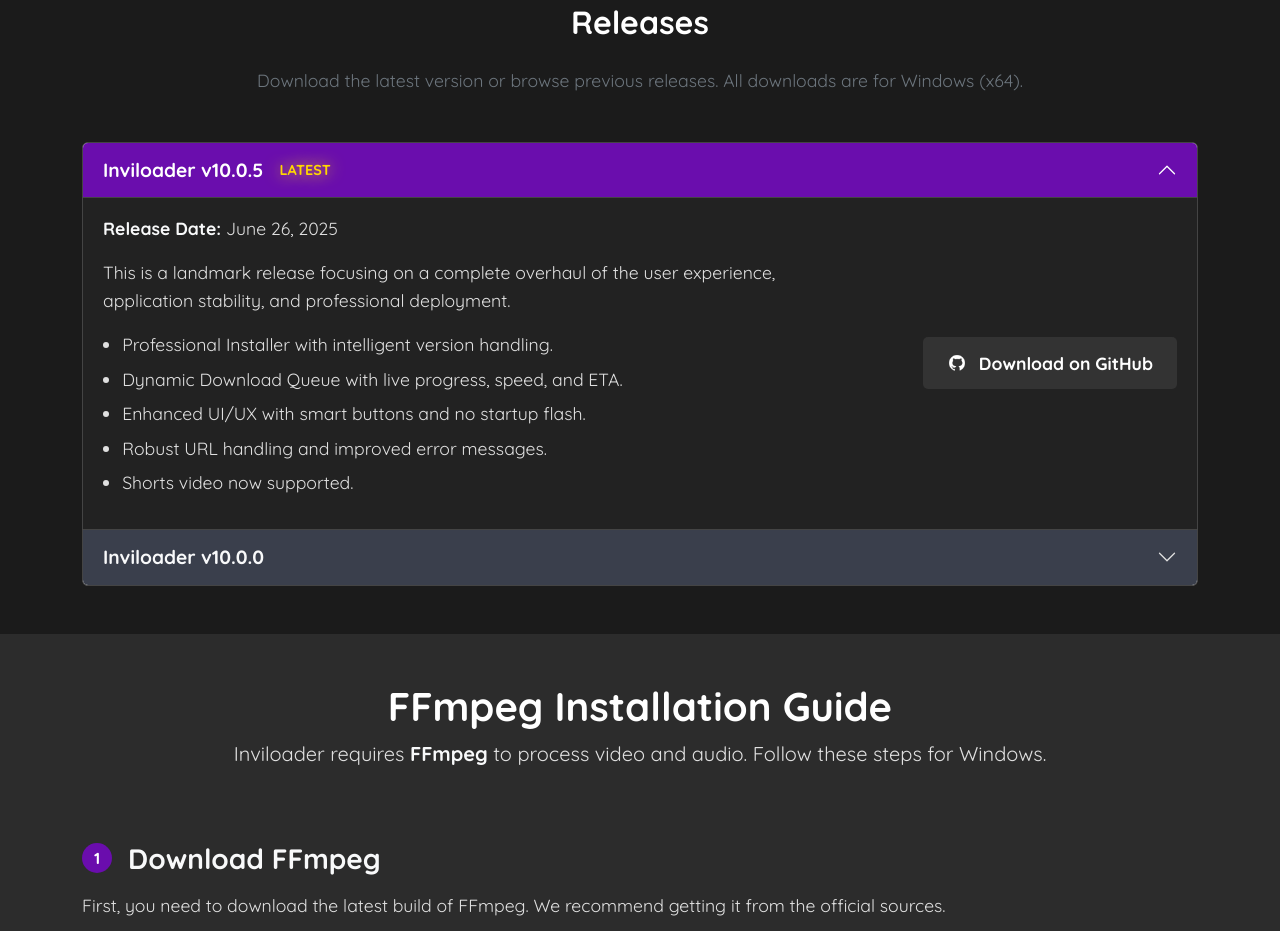
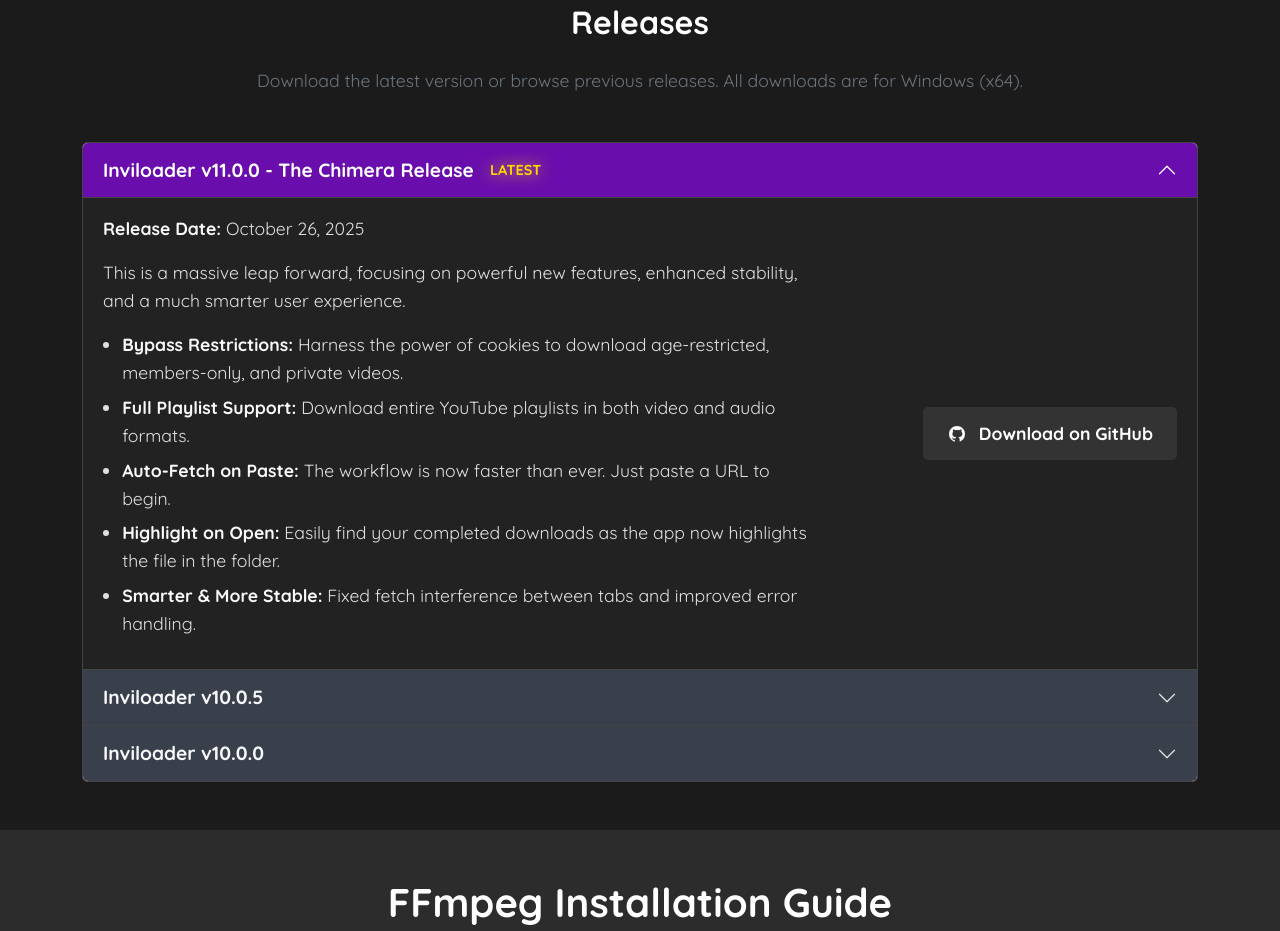
Before and after one commit to boyoftime/youtube, a plain HTML site: page index.html in a window 1280 px wide. Shown: the part 2150-3081 px from the top of the page. Drawn offline with nearby package versions, Linux system fonts and the light colour scheme.

Commit message:
Update index.html

```diff
--- a/index.html
+++ b/index.html
@@ -221,7 +221,7 @@
             50% { text-shadow: 0 0 16px var(--link-color); opacity: 1; }
         }
 
-        /* --- UPDATED: Installation Guide Section Styles --- */
+        /* --- Installation Guide Section Styles --- */
         .installation-guide-section {
             background-color: var(--background-medium);
             padding: 3rem 0;
@@ -371,19 +371,52 @@
             <p class="text-center text-secondary mb-5">Download the latest version or browse previous releases. All downloads are for Windows (x64).</p>
 
             <div class="accordion" id="releasesAccordion">
-                <!-- Release Item: v10.0.5 (Latest) -->
+
+                <!-- NEW Release Item: v11.0.0 (Latest) -->
+                <div class="accordion-item">
+                    <h2 class="accordion-header" id="heading_v11">
+                        <button class="accordion-button" type="button" data-bs-toggle="collapse" data-bs-target="#collapse_v11" aria-expanded="true" aria-controls="collapse_v11">
+                            Inviloader v11.0.0 - The Chimera Release <span class="latest-tag">Latest</span>
+                        </button>
+                    </h2>
+                    <div id="collapse_v11" class="accordion-collapse collapse show" aria-labelledby="heading_v11" data-bs-parent="#releasesAccordion">
+                        <div class="accordion-body">
+                            <div class="row align-items-center">
+                                <div class="col-md-8 release-details">
+                                    <p><strong>Release Date:</strong> October 26, 2025</p>
+                                    <p>This is a massive leap forward, focusing on powerful new features, enhanced stability, and a much smarter user experience.</p>
+                                    <ul>
+                                        <li><strong>Bypass Restrictions:</strong> Harness the power of cookies to download age-restricted, members-only, and private videos.</li>
+                                        <li><strong>Full Playlist Support:</strong> Download entire YouTube playlists in both video and audio formats.</li>
+                                        <li><strong>Auto-Fetch on Paste:</strong> The workflow is now faster than ever. Just paste a URL to begin.</li>
+                                        <li><strong>Highlight on Open:</strong> Easily find your completed downloads as the app now highlights the file in the folder.</li>
+                                        <li><strong>Smarter & More Stable:</strong> Fixed fetch interference between tabs and improved error handling.</li>
+                                    </ul>
+                                </div>
+                                <div class="col-md-4 text-center text-md-end mt-3 mt-md-0">
+                                    <a href="https://github.com/boyoftime/youtube/releases/tag/v11.0.0" class="download-btn github-btn" target="_blank" rel="noopener noreferrer">
+                                        <img src="github.png" alt="" class="button-icon">
+                                        Download on GitHub
+                                    </a>
+                                </div>
+                            </div>
+                        </div>
+                    </div>
+                </div>
+
+                <!-- OLD Release Item: v10.0.5 -->
                 <div class="accordion-item">
                     <h2 class="accordion-header" id="headingTen">
-                        <button class="accordion-button" type="button" data-bs-toggle="collapse" data-bs-target="#collapseTen" aria-expanded="true" aria-controls="collapseTen">
-                            Inviloader v10.0.5 <span class="latest-tag">Latest</span>
+                        <button class="accordion-button collapsed" type="button" data-bs-toggle="collapse" data-bs-target="#collapseTen" aria-expanded="false" aria-controls="collapseTen">
+                            Inviloader v10.0.5
                         </button>
                     </h2>
-                    <div id="collapseTen" class="accordion-collapse collapse show" aria-labelledby="headingTen" data-bs-parent="#releasesAccordion">
+                    <div id="collapseTen" class="accordion-collapse collapse" aria-labelledby="headingTen" data-bs-parent="#releasesAccordion">
                         <div class="accordion-body">
                             <div class="row align-items-center">
                                 <div class="col-md-8 release-details">
                                     <p><strong>Release Date:</strong> June 26, 2025</p>
-                                    <p>This is a landmark release focusing on a complete overhaul of the user experience, application stability, and professional deployment.</p>
+                                    <p>This was a landmark release focusing on a complete overhaul of the user experience, application stability, and professional deployment.</p>
                                     <ul>
                                         <li>Professional Installer with intelligent version handling.</li>
                                         <li>Dynamic Download Queue with live progress, speed, and ETA.</li>
@@ -402,19 +435,20 @@
                         </div>
                     </div>
                 </div>
-                <!-- Release Item: v10.0.0 (Latest) -->
+
+                <!-- OLD Release Item: v10.0.0 -->
                 <div class="accordion-item">
                     <h2 class="accordion-header" id="heading_v10.0.0">
-                        <button class="accordion-button collapsed" type="button" data-bs-toggle="collapse" data-bs-target="#collapseTen" aria-expanded="false" aria-controls="collapseTen">
+                        <button class="accordion-button collapsed" type="button" data-bs-toggle="collapse" data-bs-target="#collapse_v10.0.0" aria-expanded="false" aria-controls="collapse_v10.0.0">
                             Inviloader v10.0.0
                         </button>
                     </h2>
-                    <div id="collapseTen" class="accordion-collapse collapse" aria-labelledby="headingTen" data-bs-parent="#releasesAccordion">
+                    <div id="collapse_v10.0.0" class="accordion-collapse collapse" aria-labelledby="heading_v10.0.0" data-bs-parent="#releasesAccordion">
                         <div class="accordion-body">
                             <div class="row align-items-center">
                                 <div class="col-md-8 release-details">
                                     <p><strong>Release Date:</strong> June 18, 2025</p>
-                                    <p>This is a landmark release focusing on a complete overhaul of the user experience, application stability, and professional deployment.</p>
+                                    <p>This release focused on a complete overhaul of the user experience, application stability, and professional deployment.</p>
                                     <ul>
                                         <li>Professional Installer with intelligent version handling.</li>
                                         <li>Dynamic Download Queue with live progress, speed, and ETA.</li>
@@ -437,7 +471,7 @@
         </div>
     </section>
 
-    <!-- UPDATED: Installation Guide Section -->
+    <!-- Installation Guide Section -->
     <section id="ffmpeg-guide" class="installation-guide-section">
         <div class="container">
             <h2 class="display-6 fw-bold text-center">FFmpeg Installation Guide</h2>
```
